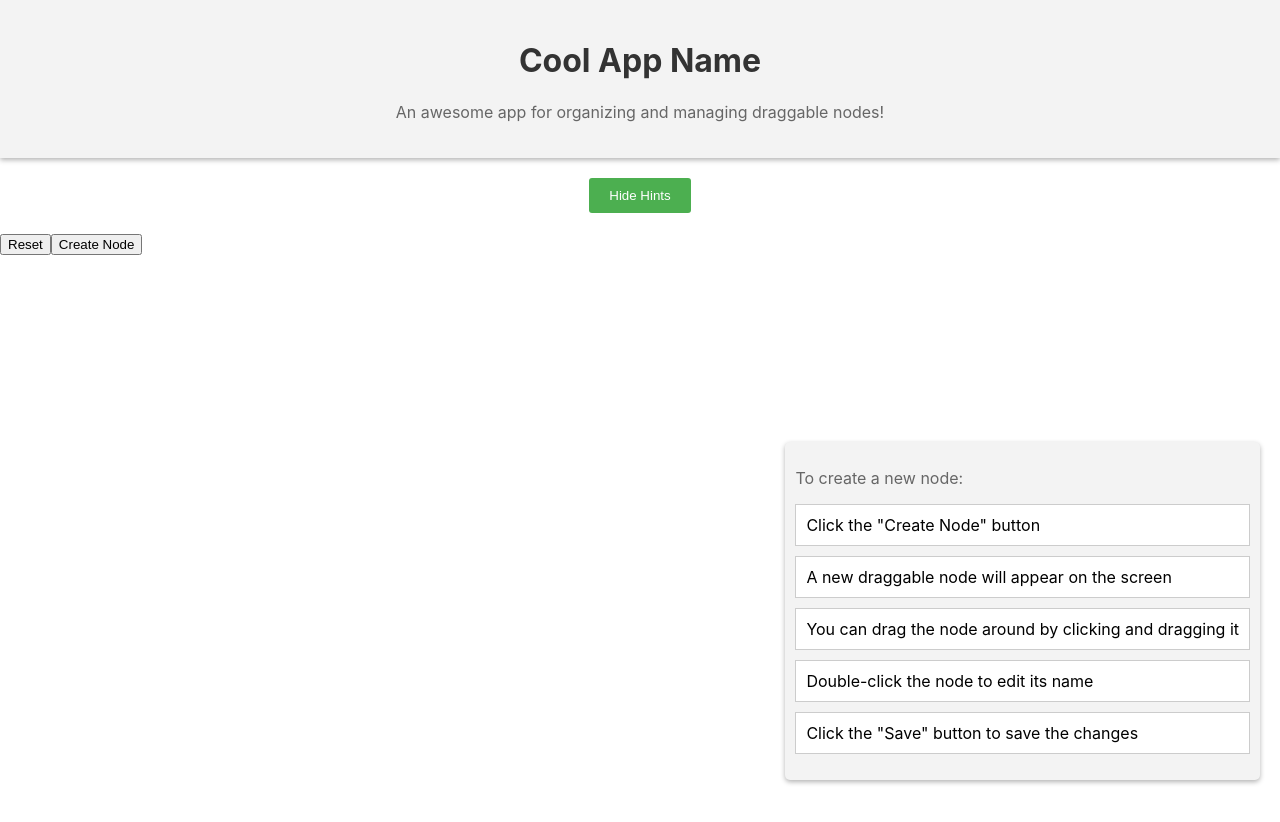
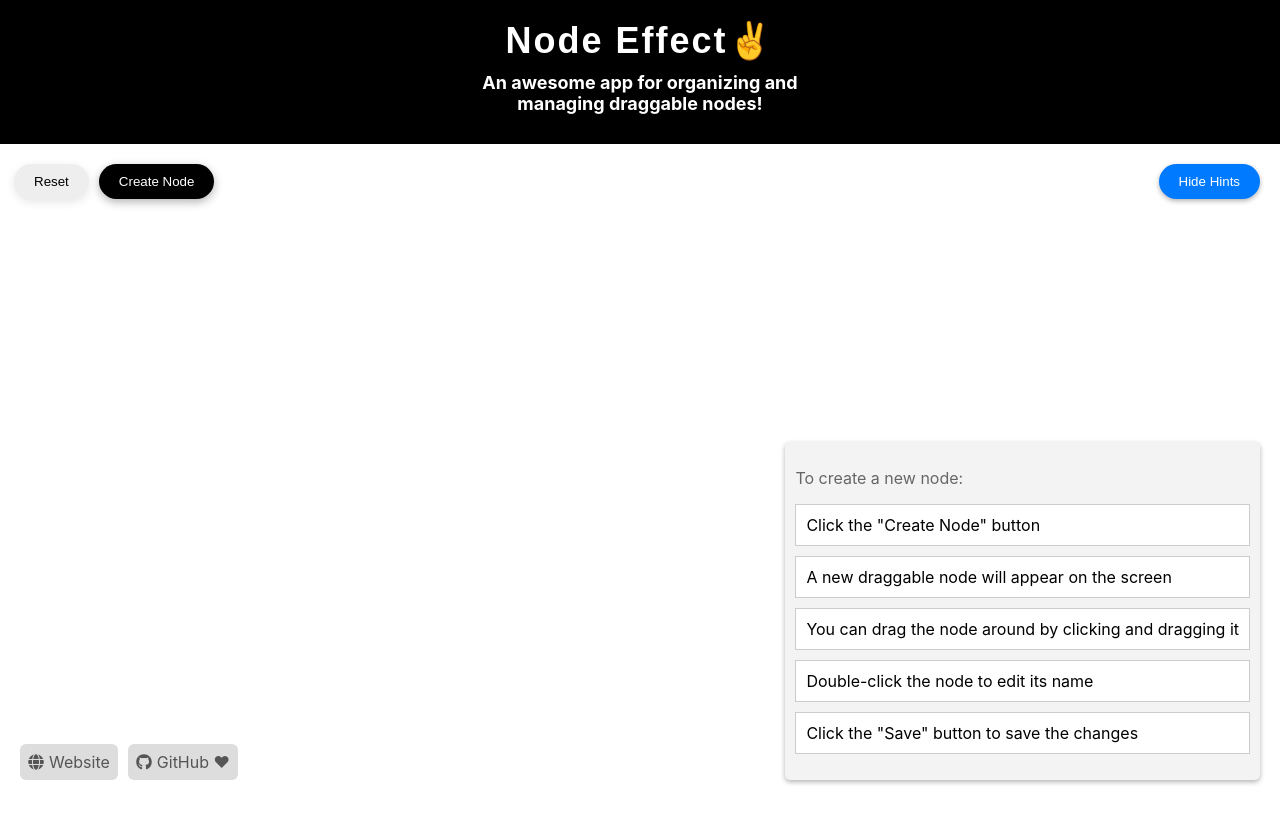
Before and after one commit to Yeab-Ad/Drag-and-Drop, a React (Create React App) app: page / in a window 1280 px wide. Shown: the top 822 px of the page. Before the commit the page ends 800 px from the top, so only its background shows below. Built offline with nearby package versions, Linux system fonts and the light colour scheme.

Commit message:
app compeleted

```diff
--- a/src/App.tsx
+++ b/src/App.tsx
@@ -1,9 +1,11 @@
 import React, { useState } from 'react';
 import DraggableDiv from './DraggableComponent';
+import { FaGlobe, FaGithub } from 'react-icons/fa';
 import TreeComponent, { TreeNode } from './TreeComponent';
 import Tree from './New/Other';
 import { useDrag, useDrop, DndProvider } from 'react-dnd';
 import { HTML5Backend } from 'react-dnd-html5-backend';
+import { FooterLink } from './FooterLink';
 
 export const initialTree: TreeNode = {
   id: 1,
@@ -54,35 +56,85 @@ const App: React.FC = () => {
   const handleHintsToggle = () => {
     setShowHints((prevState) => !prevState);
   };
-
-  // // <div style={{ height: '100vh', display: 'flex', justifyContent: 'center', alignItems: 'center' }}>
-  // {/* <DraggableDiv name="Draggable Div" /> */ }
-  //   {/* <Tree />
-  //   <DndProvider backend={HTML5Backend}>
-  //     <Tree />
-  //   </DndProvider> */}
   return (
-    <div style={{ position: 'relative' }}>
-      <header style={{ textAlign: 'center', padding: '20px', backgroundColor: '#f3f3f3', boxShadow: '0 2px 5px rgba(0, 0, 0, 0.3)' }}>
-        <h1 style={{ fontSize: '32px', color: '#333' }}>Cool App Name</h1>
-        <p style={{ color: '#666' }}>An awesome app for organizing and managing draggable nodes!</p>
+    <div style={{ minHeight: "200vh", position: 'relative' }}>
+      <header
+        style={{
+          display: 'flex',
+          flexDirection: 'column',
+          alignItems: 'center',
+          padding: '20px',
+          background: '#000',
+          color: '#fff',
+        }}
+      >
+        <h1 style={{ fontSize: '36px', margin: '0', letterSpacing: '2px', fontFamily: 'Arial, sans-serif', textShadow: '2px 2px 3px rgba(0, 0, 0, 0.3)' }}>
+          Node Effect✌
+        </h1>
+        <p style={{ fontSize: '18px', margin: '10px 0', fontWeight: 'bold', maxWidth: '400px', textAlign: 'center' }}>
+          An awesome app for organizing and managing draggable nodes!
+        </p>
       </header>
 
-      <div style={{ textAlign: 'center', margin: '20px 0' }}>
-        <button onClick={handleHintsToggle} style={{ padding: '10px 20px', background: '#4caf50', color: '#fff', border: 'none', borderRadius: '3px', cursor: 'pointer' }}>
+
+      <div style={{ width: "max-content", zIndex: '11111', textAlign: 'center', float: 'right', margin: '20px 20px 20px 14px', position: 'sticky', marginLeft: '14px', top: "14px" }}>
+        <button
+          onClick={handleHintsToggle}
+          style={{
+            padding: '10px 20px',
+            background: '#007AFF',
+            color: '#fff',
+            border: 'none',
+            borderRadius: '20px',
+            cursor: 'pointer',
+            boxShadow: '0 2px 5px rgba(0, 0, 0, 0.3)',
+          }}
+        >
           {showHints ? 'Hide Hints' : 'Show Hints'}
         </button>
       </div>
 
-      <div style={{ position: 'relative' }}>
-        <button onClick={() => setNodes([])}>Reset</button>
-        <button onClick={handleNodeCreate}>Create Node</button>
+
+      <div style={{ position: 'sticky', margin: '20px 20px 20px 14px', top: "14px" }}>
+
+        <button
+          onClick={() => setNodes([])}
+          style={{
+            padding: '10px 20px',
+            background: '#eee',
+            color: '#000',
+            border: 'none',
+            borderRadius: '20px',
+            cursor: 'pointer',
+            marginRight: '10px',
+            boxShadow: '0px 3px 10px rgba(0, 0, 0, 0.1)',
+          }}
+        >
+          Reset
+        </button>
+        <button
+          onClick={handleNodeCreate}
+          style={{
+            padding: '10px 20px',
+            background: '#000',
+            color: '#fff',
+            border: 'none',
+            borderRadius: '20px',
+            cursor: 'pointer',
+            boxShadow: '0px 3px 10px rgba(0, 0, 0, 0.3)',
+          }}
+        >
+          Create Node
+        </button>
         {nodes.map((node) => (
           <DraggableDiv
             key={node.id}
             id={node.id}
             name={node.name}
             onNodeSave={handleNodeSave}
+            onNodeDelete={(id) => {
+              setNodes((prevNodes) => prevNodes.filter((node) => node.id !== id));
+            }}
           />
         ))}
 
@@ -109,6 +161,23 @@ const App: React.FC = () => {
           </div>
         )}
       </div>
+
+      {/* info */}
+
+      <div
+        style={{
+          position: 'fixed',
+          bottom: '20px',
+          left: '20px',
+          display: 'flex',
+          alignItems: 'center',
+        }}
+      >
+
+        <FooterLink link="https://www.example.com" type='website' name="Website" />
+        <FooterLink link="https://github.com/example" type='git' name="GitHub ❤" />
+      </div>
+
     </div>
     // </div>
   );
--- a/src/DraggableComponent.tsx
+++ b/src/DraggableComponent.tsx
@@ -4,9 +4,15 @@ interface DraggableDivProps {
     id: number;
     name: string;
     onNodeSave: (id: number, name: string) => void;
+    onNodeDelete: (id: number) => void;
 }
 
-const DraggableDiv: React.FC<DraggableDivProps> = ({ id, name, onNodeSave }) => {
+const DraggableDiv: React.FC<DraggableDivProps> = ({
+    id,
+    name,
+    onNodeSave,
+    onNodeDelete,
+}) => {
     const [position, setPosition] = useState({ x: 0, y: 0 });
     const [isDragging, setIsDragging] = useState(false);
     const [dragStartPos, setDragStartPos] = useState({ x: 0, y: 0 });
@@ -48,6 +54,10 @@ const DraggableDiv: React.FC<DraggableDivProps> = ({ id, name, onNodeSave }) =>
         onNodeSave(id, newName);
     };
 
+    const handleDeleteClick = () => {
+        onNodeDelete(id);
+    };
+
     return (
         <div
             style={{
@@ -57,7 +67,7 @@ const DraggableDiv: React.FC<DraggableDivProps> = ({ id, name, onNodeSave }) =>
                 cursor: isDragging ? 'grabbing' : 'grab',
                 userSelect: 'none',
                 transition: 'box-shadow 0.3s ease',
-                touchAction: 'none', // Add this line
+                touchAction: 'none',
             }}
             onMouseDown={handleMouseDown}
             onMouseMove={handleMouseMove}
@@ -73,6 +83,10 @@ const DraggableDiv: React.FC<DraggableDivProps> = ({ id, name, onNodeSave }) =>
                         ? '0 2px 10px rgba(0, 0, 0, 0.3)'
                         : '0 2px 5px rgba(0, 0, 0, 0.3)',
                     position: 'relative',
+                    minWidth: '100px',
+                    display: 'flex',
+                    justifyContent: 'center',
+                    alignItems: 'center',
                 }}
             >
                 {isEditing ? (
@@ -105,7 +119,26 @@ const DraggableDiv: React.FC<DraggableDivProps> = ({ id, name, onNodeSave }) =>
                         </button>
                     </>
                 ) : (
-                    <div onDoubleClick={handleDoubleClick}>{newName}</div>
+                    <>
+                        <div onDoubleClick={handleDoubleClick}>{newName}</div>
+                        <button
+                            onClick={handleDeleteClick}
+                            style={{
+                                position: 'absolute',
+                                top: '-10px',
+                                right: '-10px',
+                                background: '#ff3b30',
+                                color: '#fff',
+                                border: 'none',
+                                borderRadius: '50%',
+                                width: '20px',
+                                height: '20px',
+                                cursor: 'pointer',
+                            }}
+                        >
+                            X
+                        </button>
+                    </>
                 )}
             </div>
         </div>
--- /dev/null
+++ b/src/FooterLink.tsx
@@ -0,0 +1,28 @@
+import { FaGlobe, FaGithub } from 'react-icons/fa';
+
+interface FooterLinkProps {
+    link: string;
+    name: string;
+    type: string
+}
+
+export const FooterLink: React.FC<FooterLinkProps> = ({ link, name, type }) => {
+    const linkStyle = {
+        color: '#555',
+        textDecoration: 'none',
+        display: 'flex',
+        alignItems: 'center',
+        background: '#ddd',
+        padding: '8px',
+        borderRadius: '6px',
+        marginRight: '10px',
+    };
+
+    return (
+        <a href={link} target="_blank" rel="noopener noreferrer" style={linkStyle}>
+            {type === 'website' && <FaGlobe size={16} style={{ marginRight: '5px' }} />}
+            {type === 'git' && <FaGithub size={16} style={{ marginRight: '5px' }} />}
+            {name}
+        </a>
+    );
+};
```
